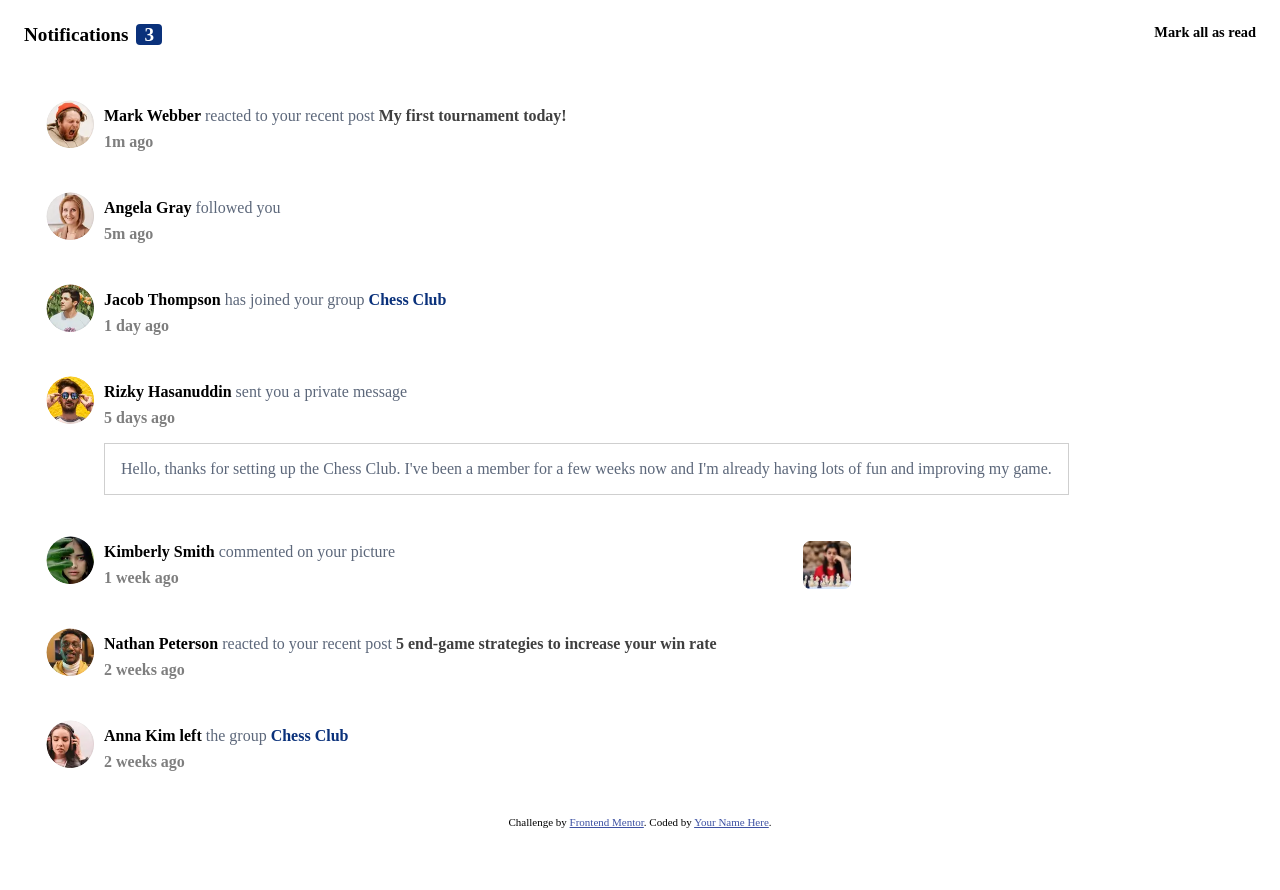
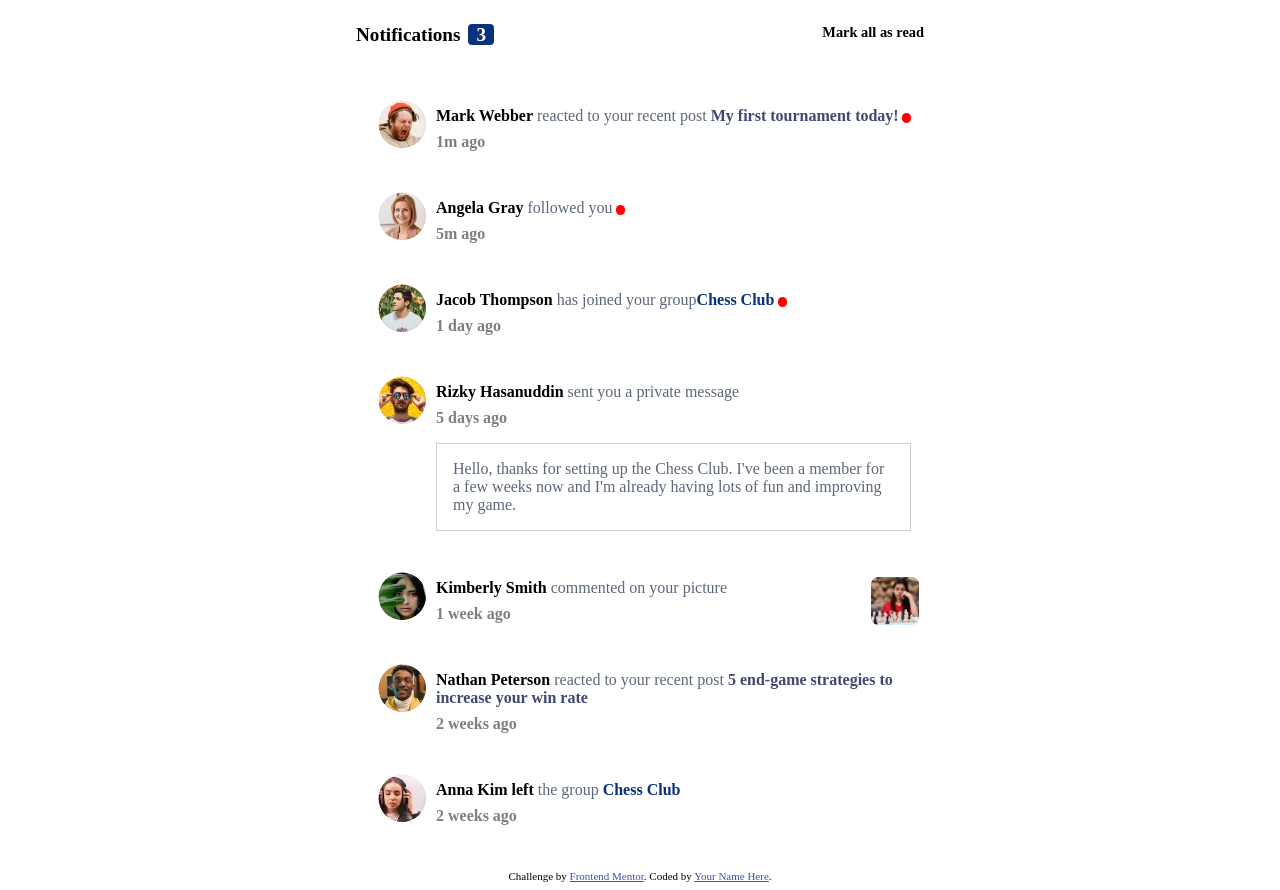
Before and after one commit to Govin-R/notification-fmentor, a plain HTML site: page index.html in a window 1280 px wide. Before the commit the page ends 836 px from the top, so only its background shows below. Drawn offline with Linux system fonts and the light colour scheme.

Commit message:
notificaion_dot_added_colour_correction90

```diff
--- a/index.html
+++ b/index.html
@@ -16,6 +16,7 @@
   </style>
 </head>
 <body>
+	<div id="container-0">
 	<main id="container">
 		<div id="top">
 			<h2>
@@ -29,20 +30,20 @@
 		<div class="notification">
 			<section class="oneline">
 			<img src="./assets/images/avatar-mark-webber.webp" alt="mark_webber"/>
-			<p><b>Mark Webber</b> reacted to your recent post <span class="activity">My first tournament today!</span><span class="unread"></span>
+			<p><span class="id_name">Mark Webber</span> reacted to your recent post <span class="activity">My first tournament today!</span><span class="unread"></span>
 			<b class="time">1m ago</b></p></section>
 		</div>
 
 	<div class="notification">
 		<section class="oneline">
 				<img src="./assets/images/avatar-angela-gray.webp" alt="Angela"/>
-				<p>	<b>Angela Gray</b> followed you <span class="unread"></span>	<b class="time">5m ago</b></p>	</section>
+				<p>	<span class="id_name">Angela Gray</span> followed you<span class="unread"></span>	<b class="time">5m ago</b></p>	</section>
 	</div>
 
 	<div class='notification'>
 		<section class="oneline">
 		<img src="./assets/images/avatar-jacob-thompson.webp" alt="jacob"/>
-		<p><span class="id_name">Jacob Thompson</span> has joined your group <span class="group">Chess Club</span><span class="unread"></span>		<b class="time">1 day ago</b></p></section>
+		<p><span class="id_name">Jacob Thompson</span> has joined your group<span class="group">Chess Club</span><span class="unread"></span>		<b class="time">1 day ago</b></p></section>
 	</div>
 
 
@@ -93,6 +94,6 @@
   <div class="attribution">
     Challenge by <a href="https://www.frontendmentor.io?ref=challenge" target="_blank">Frontend Mentor</a>.
     Coded by <a href="#">Your Name Here</a>.
-  </div>
+	</div></div>
 </body>
 </html>
--- a/styles.scss
+++ b/styles.scss
@@ -1,3 +1,8 @@
+p,h1,h2,h3,h4,h5,h6,img,span {
+	cursor:pointer;
+}
+
+
 #listed{
 	display:flex;
 	flex-direction:column;
@@ -65,7 +70,7 @@
 		}
 		.multiImage{
 			display:flex;
-			justify-content:center;
+			justify-content:right;
 			align-items:center;
 			flex:1;
 
@@ -101,15 +106,42 @@
 .id_name{
 	font-weight:bold;
 	color:black;
+
+	&:hover{
+		color:darkblue;
+	}
 }
 
 .activity{
-	color:#111;
+	color:hsl(235deg 60% 20%);
 	opacity:0.8;
 	font-weight:bold;
+
+	&:hover{
+		color:hsl(235deg 100% 30%);
+	}
 }
 
-.unread{
+.unread::before{
+	content:"oo";
+	position:relative;
+	left:0.2rem;
+	color:transparent;
+	background-color:red;
+	border-radius:99rem;
+	font-size:xx-small;
+}
+
+@media(min-width:590px){
+
+
+	body{
+		display:grid;
+		place-items:center;
+	}
+	#container-0{
+		width:600px
+	}
 
 
 }
```
Also changed, not shown: styles.css, 1 other file.
